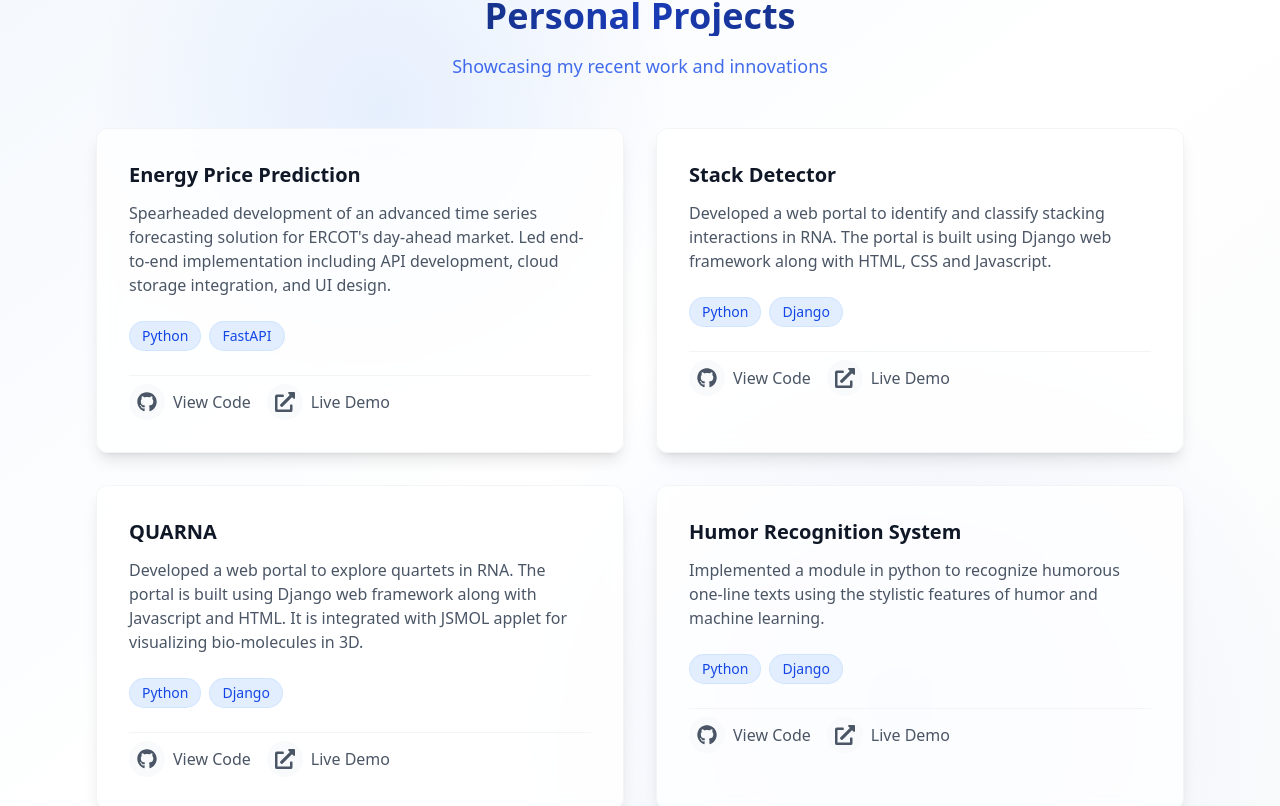
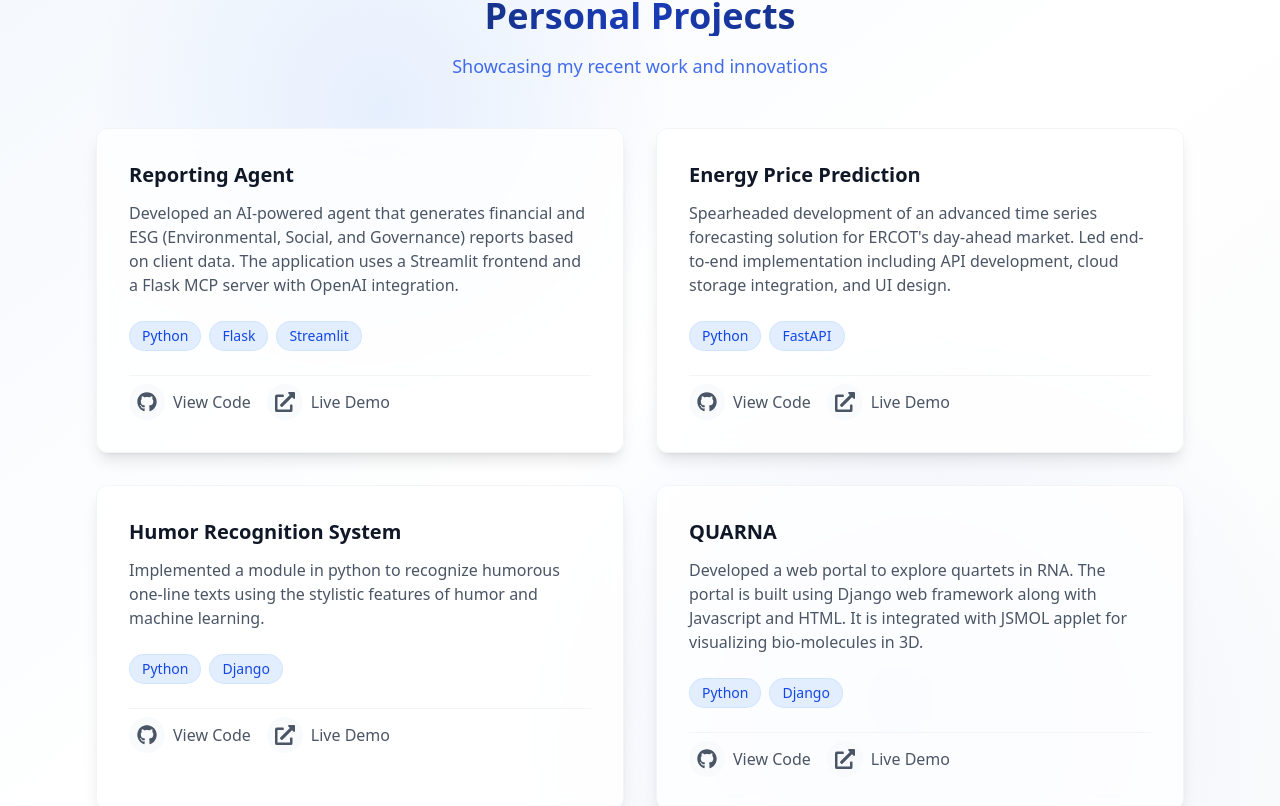
Before and after one commit to ayushjjwala/ayushjjwala.github.io, a React (Vite) app: page / in a window 1280 px wide. Shown: the part 2034-2840 px from the top of the page. Built offline with nearby package versions, Linux system fonts and the light colour scheme.

Commit message:
Add report-generator project

```diff
--- a/src/components/Projects.jsx
+++ b/src/components/Projects.jsx
@@ -2,6 +2,14 @@ import { motion } from 'framer-motion';
 import { FaGithub, FaExternalLinkAlt } from 'react-icons/fa';
 
 const projects = [
+    {
+      title: 'Reporting Agent',
+      description: "Developed an AI-powered agent that generates financial and ESG (Environmental, Social, and Governance) reports based on client data. The application uses a Streamlit frontend and a Flask MCP server with OpenAI integration.",
+      technologies: ['Python', 'Flask', 'Streamlit'],
+      github: '#',
+      demo: '#',
+      image: 'project-thumbnail.jpg'
+    },
     {
       title: 'Energy Price Prediction',
       description: "Spearheaded development of an advanced time series forecasting solution for ERCOT's day-ahead market. Led end-to-end implementation including API development, cloud storage integration, and UI design.",
@@ -11,12 +19,12 @@ const projects = [
       image: 'project-thumbnail.jpg'
     },
     {
-        title: 'Stack Detector',
-        description: 'Developed a web portal to identify and classify stacking interactions in RNA. The portal is built using Django web framework along with HTML, CSS and Javascript.',
-        technologies: ['Python', 'Django'],
-        github: '#',
-        demo: '#',
-        image: 'project-thumbnail.jpg'
+      title: 'Humor Recognition System',
+      description: 'Implemented a module in python to recognize humorous one-line texts using the stylistic features of humor and machine learning.',
+      technologies: ['Python', 'Django'],
+      github: '#',
+      demo: '#',
+      image: 'project-thumbnail.jpg'
     },
     {
         title: 'QUARNA',
@@ -25,14 +33,6 @@ const projects = [
         github: '#',
         demo: '#',
         image: 'project-thumbnail.jpg'
-    },
-    {
-      title: 'Humor Recognition System',
-      description: 'Implemented a module in python to recognize humorous one-line texts using the stylistic features of humor and machine learning.',
-      technologies: ['Python', 'Django'],
-      github: '#',
-      demo: '#',
-      image: 'project-thumbnail.jpg'
     },
 ];
 
```
